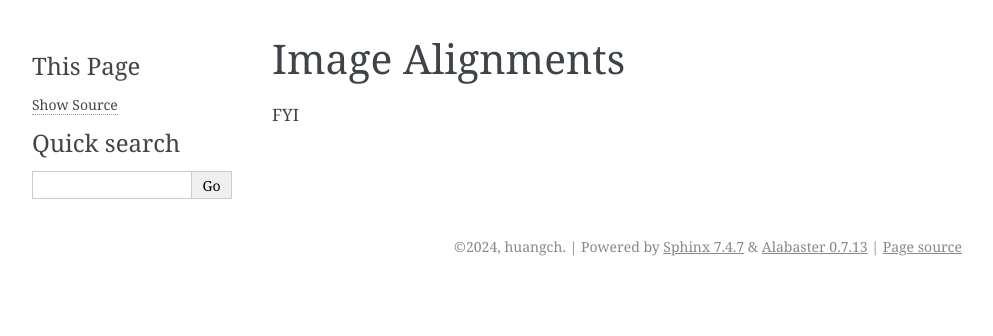
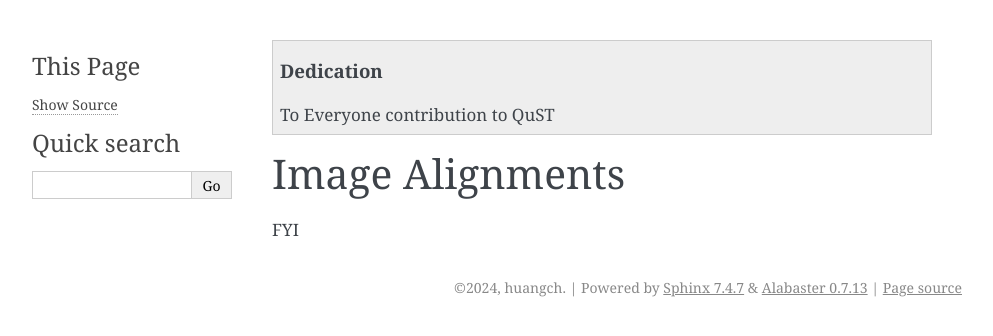
Before and after one commit to huangch/qust, a Sphinx documentation site: the page built from docs/alignments.rst, in a window 1280 px wide. Shown: the top 336 px of the page, without its empty margins (148-1141 px from the left). Built offline with Sphinx 7.4.7, drawn with Linux system fonts in a browser that asks for light colours.

Commit message:
Update alignments.rst

```diff
--- a/docs/alignments.rst
+++ b/docs/alignments.rst
@@ -3,6 +3,12 @@
    You can adapt this file completely to your liking, but it should at least
    contain the root `toctree` directive.
 
+:Authors:
+    Chao-Hui Huang
+
+:Version: 1.0 of 2024/10/24
+:Dedication: To Everyone contribution to QuST
+
 Image Alignments
 ================
 
```
